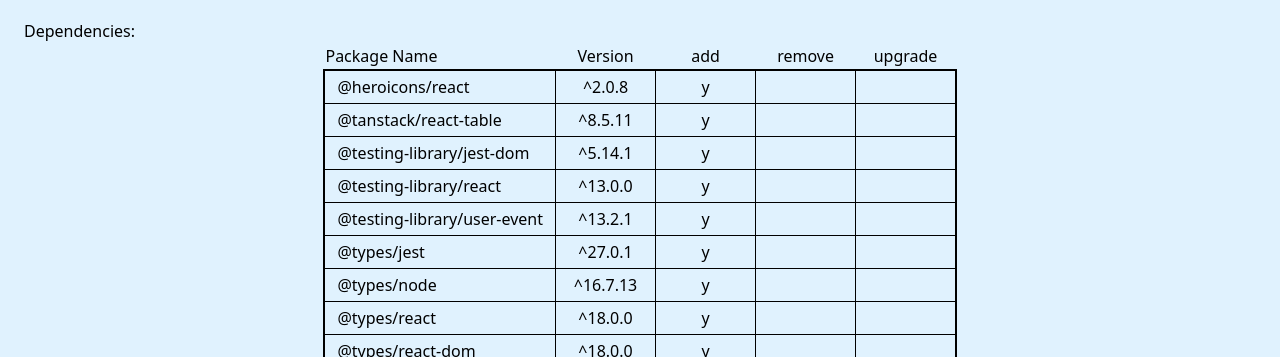
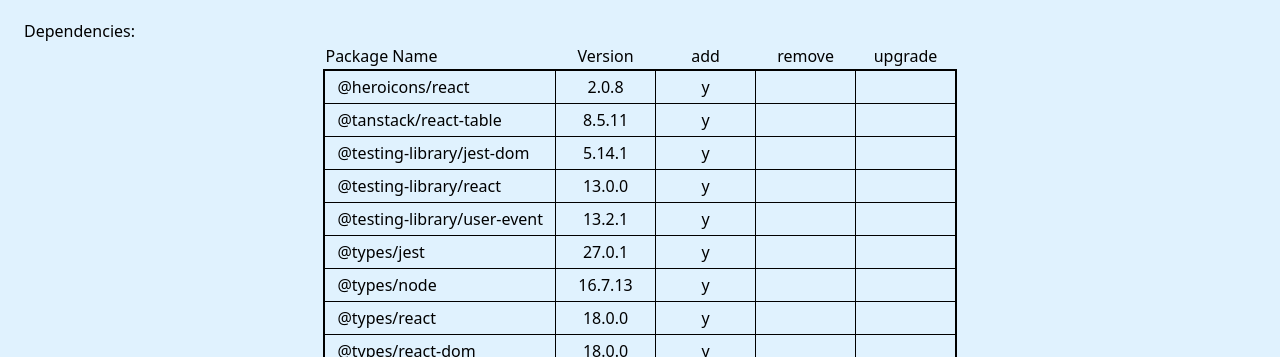
Before and after one commit to makaronma/package-selector, a React (Create React App) app: page / in a window 1280 px wide. Shown: the part 443-800 px from the top of the page. Built offline with nearby package versions, Linux system fonts and the light colour scheme.

Commit message:
escape version number special charactors

```diff
--- a/src/utils.ts
+++ b/src/utils.ts
@@ -16,9 +16,11 @@
 export const transformDefaultDep = (de: Record<string, string>): Dependency[] =>
   Object.entries(de).map((d) => ({
     name: d[0],
-    version: d[1],
+    version: escapeSpecial(d[1]),
     action: {
       type: "add",
-      targetVersion: Number(d[1].replace(/[^a-zA-Z0-9 ]/g, "")),
+      targetVersion: Number(escapeSpecial(d[1])),
     },
   }));
+
+export const escapeSpecial = (str: string) => str.replace(/[^ 0-9a-zA-Z](?!(?<=\d\.)\d)/g, "");
```
